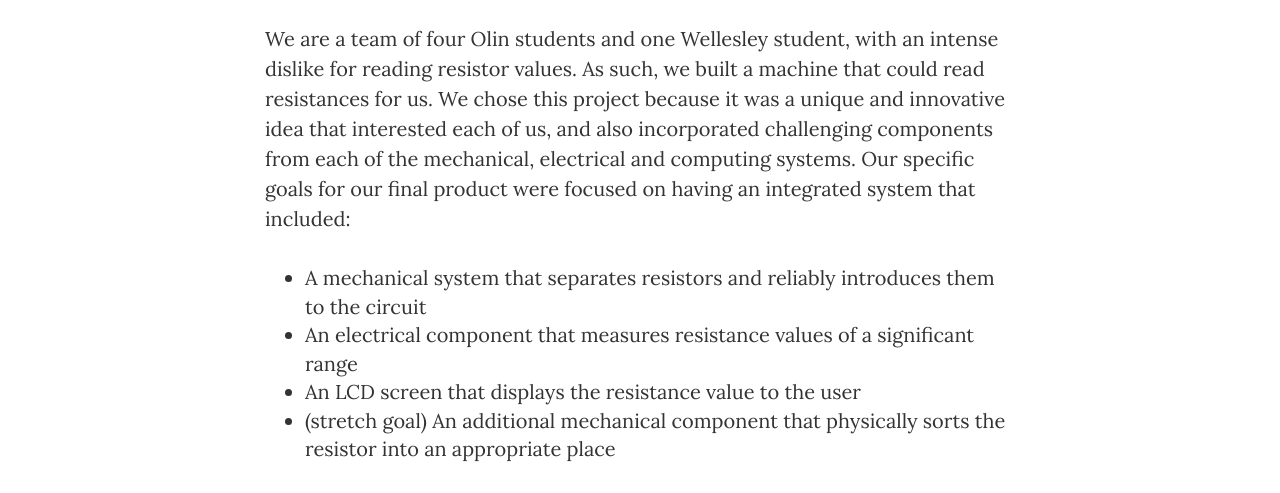
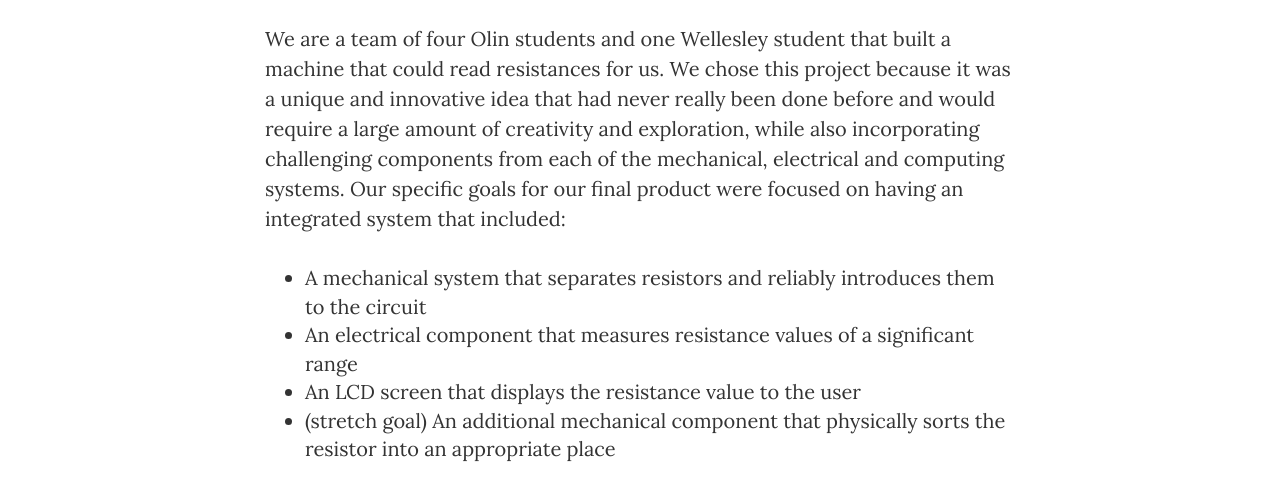
Before and after one commit to umadesai/TheResistance, a website: page objectives.html in a window 1280 px wide. Shown: the part 604-1097 px from the top of the page. Drawn offline with nearby package versions, Linux system fonts and the light colour scheme.

Commit message:
updating project objectives

```diff
--- a/objectives.html
+++ b/objectives.html
@@ -90,7 +90,7 @@
             <div class="col-lg-8 col-lg-offset-2 col-md-10 col-md-offset-1">
 
                 <h2 class="section-heading">Project Objectives</h2>
-                <p>We are a team of four Olin students and one Wellesley student, with an intense dislike for reading resistor values. As such, we built a machine that could read resistances for us. We chose this project because it was a unique and innovative idea that interested each of us, and also incorporated challenging components from each of the mechanical, electrical and computing systems. Our specific goals for our final product were focused on having an integrated system that included: </p>
+                <p>We are a team of four Olin students and one Wellesley student that built a machine that could read resistances for us. We chose this project because it was a unique and innovative idea that had never really been done before and would require a large amount of creativity and exploration, while also incorporating challenging components from each of the mechanical, electrical and computing systems. Our specific goals for our final product were focused on having an integrated system that included: </p>
 
                 <ul>
                     <li>A mechanical system that separates resistors and reliably introduces them to the circuit</li>
```
